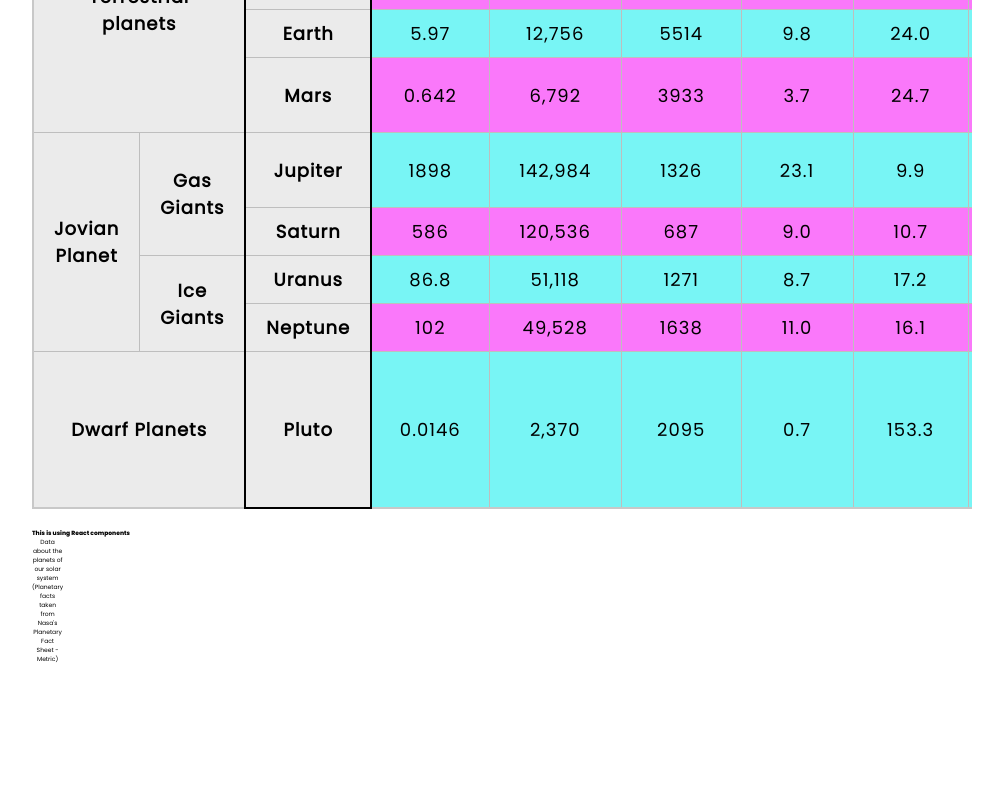
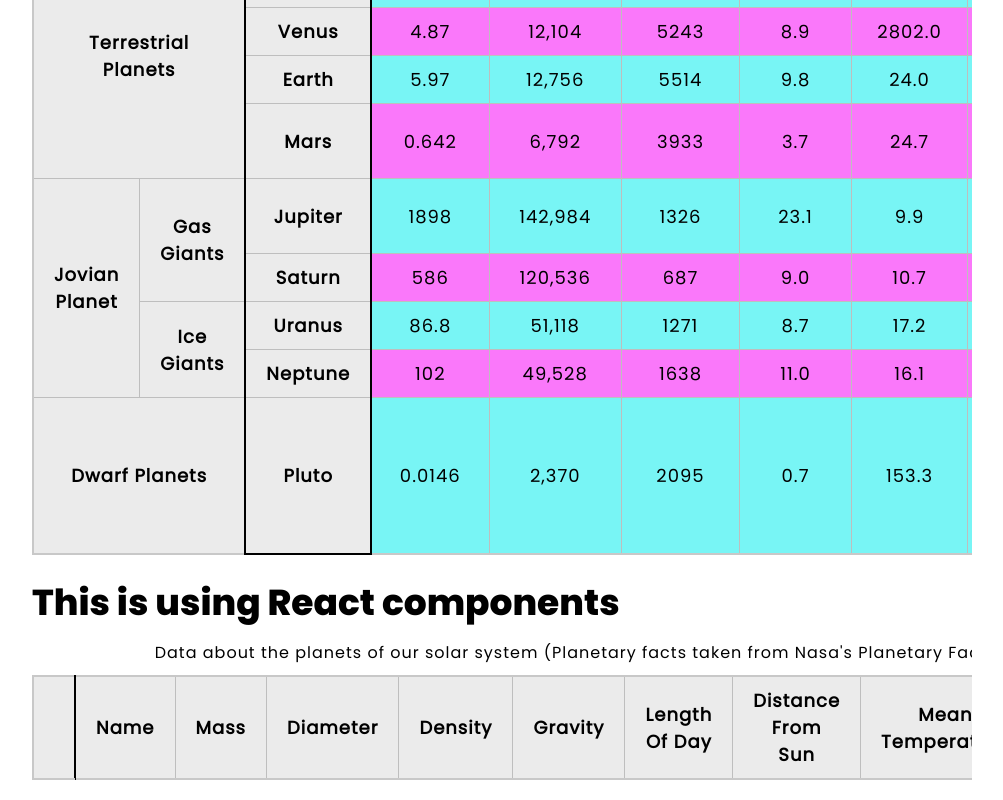
Before and after one commit to yadavrashindra5/react-components, a React (Vite) app: page / in a window 1280 px wide. Shown: the part 1103-1903 px from the top of the page, without its empty margins (138-1141 px from the left). Before the commit the page ends 1767 px from the top, so only its background shows below. Built offline with nearby package versions, Linux system fonts and the light colour scheme.

Commit message:
making table using component

```diff
--- a/src/components/Table/table.module.css
+++ b/src/components/Table/table.module.css
@@ -72,7 +72,8 @@
   }
 }
 
-.solar_system {
+.solar_system,
+.solar_system_using_component {
   margin-bottom: 2rem;
   overflow: scroll;
 
@@ -90,6 +91,7 @@
   }
 
   th {
+    text-transform: capitalize;
     font-size: 1.8rem;
     background-color: rgb(235, 235, 235);
   }
--- a/src/components/Table/table.tsx
+++ b/src/components/Table/table.tsx
@@ -1,6 +1,7 @@
 import React from "react";
 import styles from "./table.module.css";
 import { planetData } from "./TableData";
+import Heading from "../Heading/heading";
 
 export default function Table() {
   return (
@@ -274,8 +275,8 @@ export default function Table() {
           </tbody>
         </table>
       </div> */}
-      <h1>This is using simple html tags.</h1>
 
+      <Heading heading="h1" headingText="This is using simple html tags." />
       <div className={styles.solar_system}>
         <table>
           <caption>
@@ -491,11 +492,34 @@ export default function Table() {
         </table>
       </div>
 
-      <h1>This is using React components</h1>
+      <Heading heading="h1" headingText="This is using React components" />
 
       <div className={styles.solar_system_using_component}>
         <RootTable caption={planetData.planetary_system.caption}>
-
+          <RootTable.TableColGroup>
+            <RootTable.TableCol hasValue={true} hasStyle={false} value={2} />
+            <RootTable.TableCol
+              hasValue={false}
+              hasStyle={true}
+              style={{ border: "0.2rem solid #000" }}
+            />
+            <RootTable.TableCol hasValue={true} hasStyle={false} value={9} />
+          </RootTable.TableColGroup>
+          <RootTable.TableHead>
+            <RootTable.TableRow>
+              <RootTable.TableBodyData isTableHeading={true} colspan={2} />
+              {Object.keys(
+                planetData.planetary_system.terrestrial_planets[0]
+              ).map((val, ind) => (
+                <RootTable.TableBodyData
+                  key={ind}
+                  isTableHeading={true}
+                  scope="col"
+                  tableHeading={val.split("_").join(" ")}
+                />
+              ))}
+            </RootTable.TableRow>
+          </RootTable.TableHead>
         </RootTable>
       </div>
     </>
@@ -514,14 +538,32 @@ function RootTable({ caption, children }: IRootTable) {
     <RootTableContext.Provider value={null}>
       <table>
         <caption>{caption}</caption>
-        <colgroup>
-          <col />
-          <col />
-          <col />
-        </colgroup>
         {children}
       </table>
     </RootTableContext.Provider>
+  );
+}
+
+interface ITableCol {
+  hasStyle: boolean;
+  style: Object;
+  hasValue: boolean;
+  value: number;
+}
+
+function TableColGroup({ children }: { children: React.ReactNode }) {
+  return <colgroup>{children}</colgroup>;
+}
+
+function TableCol({ value, style, hasValue, hasStyle }: Partial<ITableCol>) {
+  return hasStyle && hasValue ? (
+    <col span={value} style={style} />
+  ) : hasStyle && !hasValue ? (
+    <col style={style} />
+  ) : hasValue && !hasValue ? (
+    <col span={value} />
+  ) : (
+    <col />
   );
 }
 
@@ -542,22 +584,30 @@ function TableFooter({ children }: { children: React.ReactNode }) {
 }
 
 function TableBodyData({
-  isTableHeader = false,
-  isRowGroup = false,
+  scope,
   tableHeading,
+  isTableHeading,
+  colspan,
+  rowspan,
 }: {
-  isTableHeader: boolean;
-  isRowGroup: boolean;
-  tableHeading: string | number;
+  scope?: "rowgroup" | "row" | "colgroup" | "col";
+  tableHeading?: string | number;
+  isTableHeading: boolean;
+  colspan?: number;
+  rowspan?: number;
 }) {
-  return isTableHeader ? (
-    <th scope={isRowGroup ? "rowgroup" : "row"}>{tableHeading}</th>
+  return isTableHeading ? (
+    <th colSpan={colspan} rowSpan={rowspan} scope={scope}>
+      {tableHeading}
+    </th>
   ) : (
     <td>{tableHeading}</td>
   );
 }
 
 RootTable.TableRow = TableRow;
+RootTable.TableColGroup = TableColGroup;
+RootTable.TableCol = TableCol;
 RootTable.TableHead = TableHead;
 RootTable.TableBody = TableBody;
 RootTable.TableFooter = TableFooter;
```
